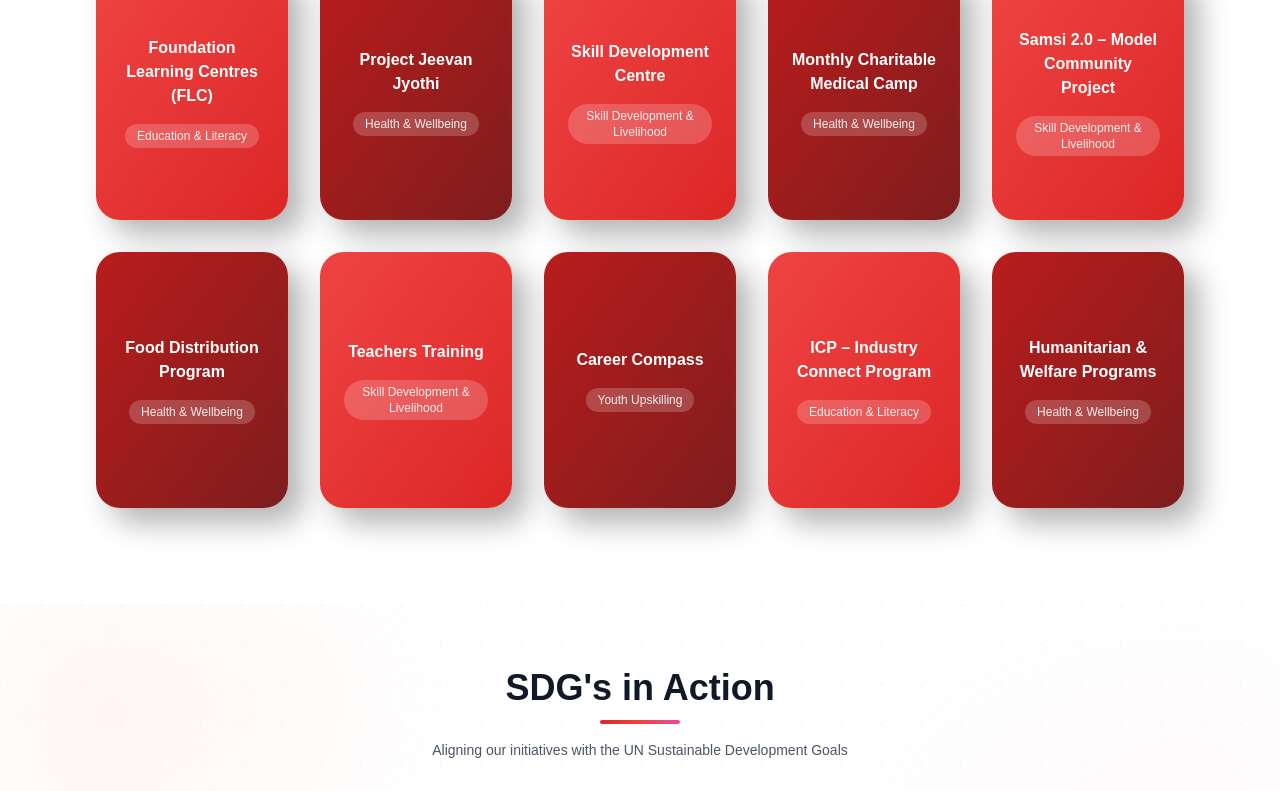
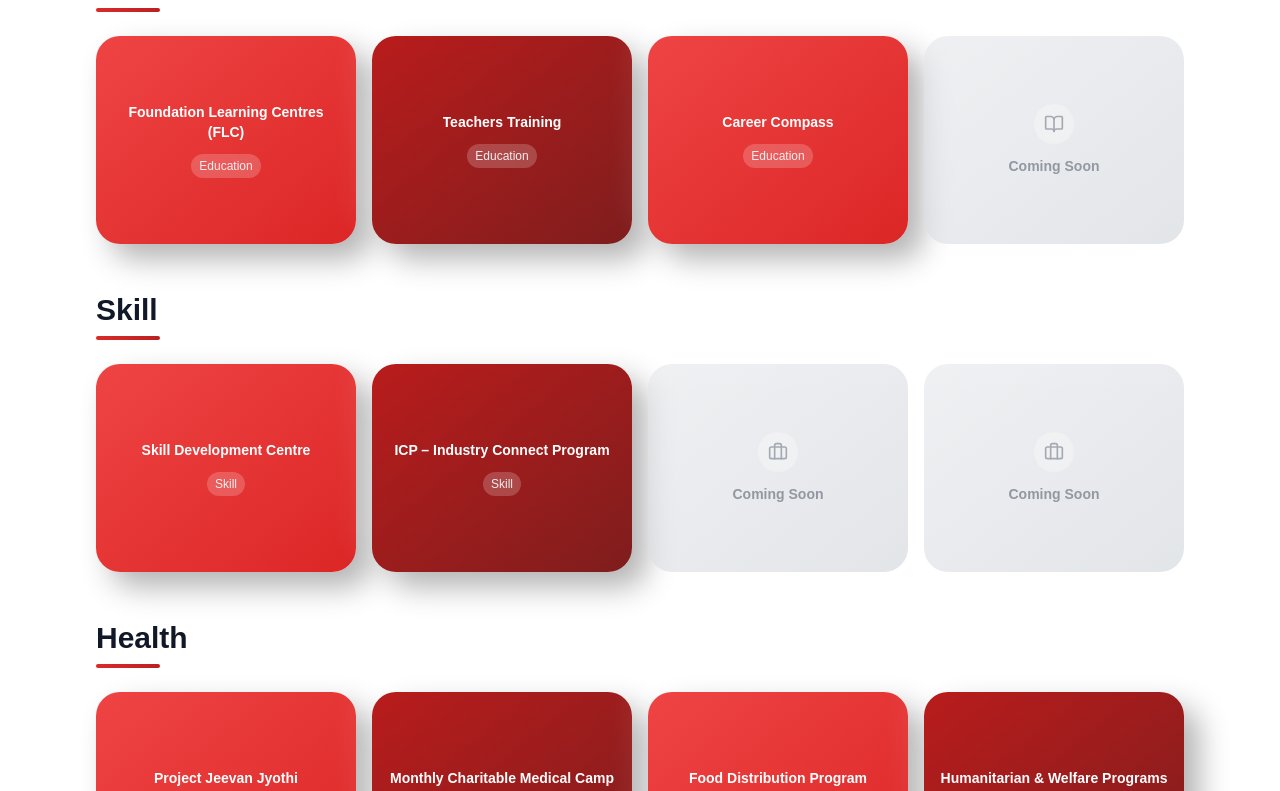
Before and after one commit to muhammed-ijas/candleofhope, a React (Vite) app: page / in a window 1280 px wide. Shown: the part 3680-4471 px from the top of the page. Built offline with nearby package versions, Linux system fonts and the light colour scheme; the HTML template or start-up script is replaced by a standard one; a web font is replaced by a local one.

Commit message:
projects separated by category

```diff
--- a/src/components/Projects.jsx
+++ b/src/components/Projects.jsx
@@ -8,58 +8,20 @@ export default function Projects() {
   const [currentImageIndex, setCurrentImageIndex] = useState(0);
   const [imageError, setImageError] = useState({});
 
-  const projects = [
+  // Organized by categories with 4 cards each
+  const categories = [
+    {
+      name: "Education",
+      projects: [
         {
           id: 1,
-      category: "Education & Literacy",
           title: "Foundation Learning Centres (FLC)",
           description: "Structured learning spaces that strengthen foundational literacy and numeracy for children and adults in isolated rural villages, using a level-based, personalised teaching approach.",
           icon: BookOpen,
           images: ['/project1a.png', '/project1b.png', '/project1c.png', '/project1d.png']
         },
         {
-      id: 2,
-      category: "Health & Wellbeing",
-      title: "Project Jeevan Jyothi",
-      description: "A rural community–oriented awareness initiative conducted in collaboration with local organization's, addressing health, education, welfare, and social development issues.",
-      icon: Heart,
-      images: ['/project2a.jpg', '/project2b.jpg', '/project2c.jpg', '/project2d.jpg']
-    },
-    {
-      id: 3,
-      category: "Skill Development & Livelihood",
-      title: "Skill Development Centre",
-      description: "The Stitching Centre equips rural women with practical tailoring skills, enabling them to earn independently and build sustainable livelihoods.",
-      icon: Briefcase,
-      images: ['/project3a.jpg', '/project3b.jpg', '/project3c.jpg', '/project3d.jpg']
-    },
-    {
-      id: 4,
-      category: "Health & Wellbeing",
-      title: "Monthly Charitable Medical Camp",
-      description: "Regular medical camps offering free consultations, basic check-ups, medicines, and health awareness sessions for underserved rural families.",
-      icon: Heart,
-      images: ['/project4a.jpg', '/project4b.jpg', '/project4c.jpg', '/project4d.jpg']
-    },
-    {
-      id: 5,
-      category: "Skill Development & Livelihood",
-      title: "Samsi 2.0 – Model Community Project",
-      description: "A transformative initiative aimed at uplifting a marginalised snake-charmer community living in a slum area. The project focuses on education, health, livelihood, and social development to convert the colony into a sustainable, model community.",
-      icon: Building2,
-      images: ['/project5a.jpg', '/project5b.jpg', '/project5c.jpg', '/project5d.jpg']
-    },
-    {
-      id: 6,
-      category: "Health & Wellbeing",
-      title: "Food Distribution Program",
-      description: "Attracting and retaining students from marginalised areas in the classroom through a supportive food distribution program that strengthens their engagement in education.",
-      icon: Users,
-      images: ['/project6a.jpg', '/project6b.jpg', '/project6c.jpg', '/project6d.jpg']
-    },
-    {
           id: 7,
-      category: "Skill Development & Livelihood",
           title: "Teachers Training",
           description: "Empowering educators with advanced teaching methodologies, modern pedagogical approaches, and skill-based training to improve educational quality in rural areas.",
           icon: GraduationCap,
@@ -67,92 +29,166 @@ export default function Projects() {
         },
         {
           id: 8,
-      category: "Youth Upskilling",
           title: "Career Compass",
           description: "A structured career guidance initiative that helps rural students explore opportunities, understand higher education pathways, and make informed career decisions.",
           icon: Zap,
           images: ['/project8a.jpg', '/project8b.jpg', '/project8c.jpg', '/project8d.jpg']
         },
         {
+          id: null,
+          title: "Coming Soon",
+          description: "",
+          icon: BookOpen,
+          images: [],
+          isPlaceholder: true
+        }
+      ]
+    },
+    {
+      name: "Skill",
+      projects: [
+        {
+          id: 3,
+          title: "Skill Development Centre",
+          description: "The Stitching Centre equips rural women with practical tailoring skills, enabling them to earn independently and build sustainable livelihoods.",
+          icon: Briefcase,
+          images: ['/project3a.jpg', '/project3b.jpg', '/project3c.jpg', '/project3d.jpg']
+        },
+        {
           id: 9,
-      category: "Education & Literacy",
           title: "ICP – Industry Connect Program",
           description: "Industry experts from diverse sectors visit rural training institutions to identify skilled and aspiring youth. Partner firms offer practical, hands-on training that helps learners gain industrial exposure and refine their technical competencies.",
           icon: Briefcase,
           images: ['/project9a.jpg', '/project9b.jpg', '/project9c.jpg', '/project9d.jpg']
         },
         {
+          id: null,
+          title: "Coming Soon",
+          description: "",
+          icon: Briefcase,
+          images: [],
+          isPlaceholder: true
+        },
+        {
+          id: null,
+          title: "Coming Soon",
+          description: "",
+          icon: Briefcase,
+          images: [],
+          isPlaceholder: true
+        }
+      ]
+    },
+    {
+      name: "Health",
+      projects: [
+        {
+          id: 2,
+          title: "Project Jeevan Jyothi",
+          description: "A rural community–oriented awareness initiative conducted in collaboration with local organization's, addressing health, education, welfare, and social development issues.",
+          icon: Heart,
+          images: ['/project2a.jpg', '/project2b.jpg', '/project2c.jpg', '/project2d.jpg']
+        },
+        {
+          id: 4,
+          title: "Monthly Charitable Medical Camp",
+          description: "Regular medical camps offering free consultations, basic check-ups, medicines, and health awareness sessions for underserved rural families.",
+          icon: Heart,
+          images: ['/project4a.jpg', '/project4b.jpg', '/project4c.jpg', '/project4d.jpg']
+        },
+        {
+          id: 6,
+          title: "Food Distribution Program",
+          description: "Attracting and retaining students from marginalised areas in the classroom through a supportive food distribution program that strengthens their engagement in education.",
+          icon: Users,
+          images: ['/project6a.jpg', '/project6b.jpg', '/project6c.jpg', '/project6d.jpg']
+        },
+        {
           id: 10,
-      category: "Health & Wellbeing",
           title: "Humanitarian & Welfare Programs",
           description: "Small-scale relief efforts, including blanket distribution, food kits, study materials, clothing, and emergency assistance to families in distress.",
           icon: Users,
           images: ['/project10a.jpg', '/project10b.jpg', '/project10c.jpg', '/project10d.jpg']
         }
+      ]
+    },
+    {
+      name: "Youth Upskilling",
+      projects: [
+        {
+          id: 5,
+          title: "Samsi 2.0 – Model Community Project",
+          description: "A transformative initiative aimed at uplifting a marginalised snake-charmer community living in a slum area. The project focuses on education, health, livelihood, and social development to convert the colony into a sustainable, model community.",
+          icon: Building2,
+          images: ['/project5a.jpg', '/project5b.jpg', '/project5c.jpg', '/project5d.jpg']
+        },
+        {
+          id: null,
+          title: "Coming Soon",
+          description: "",
+          icon: Building2,
+          images: [],
+          isPlaceholder: true
+        },
+        {
+          id: null,
+          title: "Coming Soon",
+          description: "",
+          icon: Building2,
+          images: [],
+          isPlaceholder: true
+        },
+        {
+          id: null,
+          title: "Coming Soon",
+          description: "",
+          icon: Building2,
+          images: [],
+          isPlaceholder: true
+        }
+      ]
+    }
   ];
 
-  const expandedData = expandedProject ? projects.find(p => p.id === expandedProject) : null;
+  // Find expanded project from all categories
+  const expandedData = expandedProject
+    ? categories.flatMap(cat => cat.projects).find(p => p.id === expandedProject)
+    : null;
 
-  // Auto-slide images every 3 seconds - COMPLETELY FIXED
+  // Auto-slide images every 3 seconds
   useEffect(() => {
     if (!expandedData || !expandedData.images || expandedData.images.length === 0) {
       return;
     }
 
-    // Reset state when modal opens
     setCurrentImageIndex(0);
     setImageError({});
-
-    console.log('🎬 Starting auto-slide for:', expandedData.title, 'Images:', expandedData.images.length);
 
     let intervalId = setInterval(() => {
       setCurrentImageIndex((prevIndex) => {
         const nextIndex = (prevIndex + 1) % expandedData.images.length;
-        console.log('📸 Auto-sliding:', prevIndex, '→', nextIndex);
         return nextIndex;
       });
     }, 3000);
 
     return () => {
-      console.log('⏹️ Stopping auto-slide');
       clearInterval(intervalId);
     };
-  }, [expandedData?.id]); // Use expandedData.id as dependency to force restart
+  }, [expandedData?.id]);
 
-  // Handle image error - Don't block the slide
   const handleImageError = (imagePath) => {
-    console.log('Image failed to load:', imagePath);
     setImageError(prev => ({ ...prev, [imagePath]: true }));
   };
 
-  // Navigate to specific image
   const goToImage = (index) => {
     setCurrentImageIndex(index);
-  };
-
-  // Navigate to previous image
-  const previousImage = () => {
-    if (!expandedData) return;
-    setCurrentImageIndex((prev) =>
-      prev === 0 ? expandedData.images.length - 1 : prev - 1
-    );
-  };
-
-  // Navigate to next image
-  const nextImage = () => {
-    if (!expandedData) return;
-    setCurrentImageIndex((prev) =>
-      (prev + 1) % expandedData.images.length
-    );
   };
 
   // Function to get card gradient based on index
   const getCardGradient = (index) => {
     if (index % 2 === 0) {
-      // Bright red gradient for even indices (0, 2, 4, 6, 8)
       return 'bg-gradient-to-br from-red-500 to-red-600';
     } else {
-      // Deep crimson red gradient for odd indices (1, 3, 5, 7, 9)
       return 'bg-gradient-to-br from-red-700 to-red-900';
     }
   };
@@ -189,22 +225,6 @@ export default function Projects() {
             opacity: 1;
           }
         }
-        @keyframes imageFade {
-          from {
-            opacity: 0;
-          }
-          to {
-            opacity: 1;
-          }
-        }
-        @keyframes rotateShine {
-          0% {
-            transform: rotate(0deg);
-          }
-          100% {
-            transform: rotate(360deg);
-          }
-        }
         .animate-slide-up {
           animation: slideUp 0.5s ease-out forwards;
         }
@@ -213,12 +233,6 @@ export default function Projects() {
         }
         .animate-fade-in {
           animation: fadeIn 0.3s ease-out forwards;
-        }
-        .animate-image-fade {
-          animation: imageFade 0.5s ease-in-out;
-        }
-        .animate-spin-slow {
-          animation: rotateShine 8s linear infinite;
         }
         .neumorphic-card {
           box-shadow: 15px 15px 30px rgba(0, 0, 0, 0.3),
@@ -254,15 +268,35 @@ export default function Projects() {
           </p>
         </motion.div>
 
-        {/* All 10 Projects Display */}
-        <div className="max-w-6xl mx-auto">
-          <div className="grid grid-cols-2 sm:grid-cols-3 md:grid-cols-4 lg:grid-cols-5 gap-6 sm:gap-8">
-            {projects.map((project, idx) => {
+        {/* Categories */}
+        <div className="max-w-6xl mx-auto space-y-12">
+          {categories.map((category) => (
+            <div key={category.name}>
+              {/* Category Title */}
+              <motion.div
+                variants={fadeIn("right", 0.1)}
+                initial="hidden"
+                whileInView="show"
+                viewport={{
+                  once: true,
+                  margin: "-100px 0px -100px 0px",
+                }}
+                className="mb-6"
+              >
+                <h3 className="text-2xl sm:text-3xl font-bold text-gray-900 mb-2">
+                  {category.name}
+                </h3>
+                <div className="w-16 h-1 bg-gradient-to-r from-red-600 to-red-700 rounded-full"></div>
+              </motion.div>
+
+              {/* Projects Grid - Always 4 cards, no zigzag, reduced spacing */}
+              <div className="grid grid-cols-2 sm:grid-cols-2 md:grid-cols-4 gap-4">
+                {category.projects.map((project, idx) => {
                   const IconComponent = project.icon;
 
                   return (
                     <motion.button
-                  key={project.id}
+                      key={`${category.name}-${idx}`}
                       variants={fadeIn("up", 0.05 * idx)}
                       initial="hidden"
                       whileInView="show"
@@ -270,26 +304,46 @@ export default function Projects() {
                         once: true,
                         margin: "-100px 0px -100px 0px",
                       }}
-                  onClick={() => setExpandedProject(project.id)}
+                      onClick={() => !project.isPlaceholder && setExpandedProject(project.id)}
                       className="w-full"
+                      disabled={project.isPlaceholder}
                     >
                       {/* Card Container */}
-                  <div className={`relative rounded-3xl p-6 overflow-hidden transition-all duration-500 neumorphic-card h-64 flex flex-col items-center justify-center ${getCardGradient(idx)}`}>
+                      <div className={`relative rounded-3xl p-4 overflow-hidden transition-all duration-500 h-52 flex flex-col items-center justify-center ${
+                        project.isPlaceholder
+                          ? 'bg-gradient-to-br from-gray-200 to-gray-300 cursor-not-allowed opacity-60'
+                          : `neumorphic-card ${getCardGradient(idx)}`
+                      }`}>
 
+                        {project.isPlaceholder ? (
+                          <>
+                            <div className="w-10 h-10 bg-white/30 rounded-full flex items-center justify-center mb-3">
+                              <IconComponent className="w-5 h-5 text-gray-500" />
+                            </div>
+                            <h4 className="text-gray-600 font-bold text-center text-sm">
+                              {project.title}
+                            </h4>
+                          </>
+                        ) : (
+                          <>
                             {/* Title - Centered */}
-                    <h4 className="text-white font-bold text-center text-base line-clamp-4 mb-4">
+                            <h4 className="text-white font-bold text-center text-sm line-clamp-4 mb-3">
                               {project.title}
                             </h4>
 
                             {/* Category Badge */}
-                    <p className="text-white/90 text-xs bg-white/20 px-3 py-1 rounded-full backdrop-blur-sm">
-                      {project.category}
+                            <p className="text-white/90 text-xs bg-white/20 px-2 py-1 rounded-full backdrop-blur-sm">
+                              {category.name}
                             </p>
+                          </>
+                        )}
                       </div>
                     </motion.button>
                   );
                 })}
               </div>
+            </div>
+          ))}
         </div>
       </div>
 
@@ -315,11 +369,6 @@ export default function Projects() {
             {/* Modal Header */}
             <div className="bg-gradient-to-r from-red-600 to-red-700 text-white p-3 sm:p-4 flex items-start justify-between flex-shrink-0">
               <div className="flex-1 min-w-0">
-                <div className="inline-flex items-center gap-2 mb-1">
-                  <span className="text-[10px] font-semibold text-red-200 bg-red-900/50 px-2 py-0.5 rounded-full">
-                    {expandedData.category}
-                  </span>
-                </div>
                 <h2 className="text-base sm:text-xl font-bold truncate pr-2">
                   {expandedData.title}
                 </h2>
@@ -337,14 +386,11 @@ export default function Projects() {
 
               {/* LEFT/TOP - Image Slider */}
               <div className="bg-gradient-to-br from-red-50 to-orange-50 p-4 sm:p-6 flex flex-col items-center justify-center flex-shrink-0 lg:flex-shrink">
-                <div className="relative w-full max-w-[240px] sm:max-w-[280px]">
+                <div className="relative w-full max-w-[280px]">
 
-                  {/* Image Container - Aspect Square */}
+                  {/* Image Container - Rounded Square */}
                   <div className="aspect-square relative">
-                    {/* Image Container with organic shape - NO ANIMATED BORDER */}
-                    <div className="relative w-full h-full overflow-hidden shadow-2xl bg-gradient-to-br from-red-950 via-red-900 to-black"
-                      style={{ borderRadius: '63% 37% 54% 46% / 55% 48% 52% 45%' }}
-                    >
+                    <div className="relative w-full h-full overflow-hidden shadow-2xl bg-gradient-to-br from-red-950 via-red-900 to-black rounded-3xl">
                       {expandedData.images && expandedData.images.map((image, index) => (
                         <div
                           key={`${expandedData.id}-${image}-${index}`}
@@ -355,20 +401,20 @@ export default function Projects() {
                           {imageError[image] ? (
                             // Fallback when image fails to load
                             <div className="w-full h-full flex items-center justify-center bg-gradient-to-br from-red-50 via-orange-50 to-amber-50">
-                              <div className="text-center space-y-1.5 px-3">
-                                <div className="relative w-12 h-12 mx-auto">
+                              <div className="text-center space-y-2 px-3">
+                                <div className="relative w-16 h-16 mx-auto">
                                   <div className="absolute inset-0 bg-gradient-to-br from-red-500 to-red-700 rounded-full opacity-20 animate-pulse"></div>
-                                  <div className="absolute inset-1.5 bg-white rounded-full border-2 border-red-400 flex items-center justify-center shadow-lg">
-                                    <span className="text-xl font-bold text-red-600">
+                                  <div className="absolute inset-2 bg-white rounded-full border-2 border-red-400 flex items-center justify-center shadow-lg">
+                                    <span className="text-2xl font-bold text-red-600">
                                       {index + 1}
                                     </span>
                                   </div>
                                 </div>
-                                <div className="space-y-0.5">
-                                  <p className="text-red-900 font-bold text-xs">
+                                <div className="space-y-1">
+                                  <p className="text-red-900 font-bold text-sm">
                                     Image {index + 1}
                                   </p>
-                                  <p className="text-red-700 text-[9px] bg-white/80 px-2 py-0.5 rounded-full inline-block shadow-sm">
+                                  <p className="text-red-700 text-xs bg-white/80 px-2 py-1 rounded-full inline-block shadow-sm">
                                     {image.split('/').pop()}
                                   </p>
                                 </div>
@@ -378,20 +424,17 @@ export default function Projects() {
                             <img
                               src={image}
                               alt={`${expandedData.title} - Image ${index + 1}`}
-                              className="w-full h-full object-cover"
+                              className="w-full h-full object-cover rounded-3xl"
                               onError={() => handleImageError(image)}
                             />
                           )}
                         </div>
                       ))}
-
-                      {/* Gradient overlay on hover */}
-                      <div className="absolute inset-0 bg-gradient-to-t from-red-900/40 via-transparent to-transparent opacity-0 hover:opacity-100 transition-opacity duration-500 pointer-events-none"></div>
                     </div>
                   </div>
 
                   {/* Image indicators - Below image, centered */}
-                  <div className="mt-3 sm:mt-4 flex justify-center gap-1.5">
+                  <div className="mt-4 flex justify-center gap-2">
                     {expandedData.images && expandedData.images.map((_, index) => (
                       <button
                         key={`dot-${expandedData.id}-${index}`}
@@ -399,10 +442,10 @@ export default function Projects() {
                           e.stopPropagation();
                           goToImage(index);
                         }}
-                        className={`h-1.5 rounded-full transition-all duration-300 ${
+                        className={`h-2 rounded-full transition-all duration-300 ${
                           index === currentImageIndex
-                            ? 'bg-red-600 w-6'
-                            : 'bg-red-300 w-1.5 hover:bg-red-400'
+                            ? 'bg-red-600 w-8'
+                            : 'bg-red-300 w-2 hover:bg-red-400'
                         }`}
                       />
                     ))}
@@ -412,19 +455,17 @@ export default function Projects() {
 
               {/* RIGHT/BOTTOM - Description */}
               <div className="p-4 sm:p-6 flex flex-col justify-center bg-white lg:overflow-y-auto">
-                <div className="space-y-3 sm:space-y-4">
+                <div className="space-y-4">
                   {/* Description */}
                   <div>
-                    <h3 className="text-sm sm:text-base font-bold text-gray-900 mb-2 sm:mb-3 flex items-center gap-2">
-                      <div className="w-1 h-4 sm:h-5 bg-gradient-to-b from-red-600 to-red-700 rounded-full"></div>
+                    <h3 className="text-sm sm:text-base font-bold text-gray-900 mb-3 flex items-center gap-2">
+                      <div className="w-1 h-5 bg-gradient-to-b from-red-600 to-red-700 rounded-full"></div>
                       Project Overview
                     </h3>
                     <p className="text-gray-700 leading-relaxed text-xs sm:text-sm">
                       {expandedData.description}
                     </p>
                   </div>
-
-
                 </div>
               </div>
 
```
Lines whose indentation alone changed are shown as unchanged.
